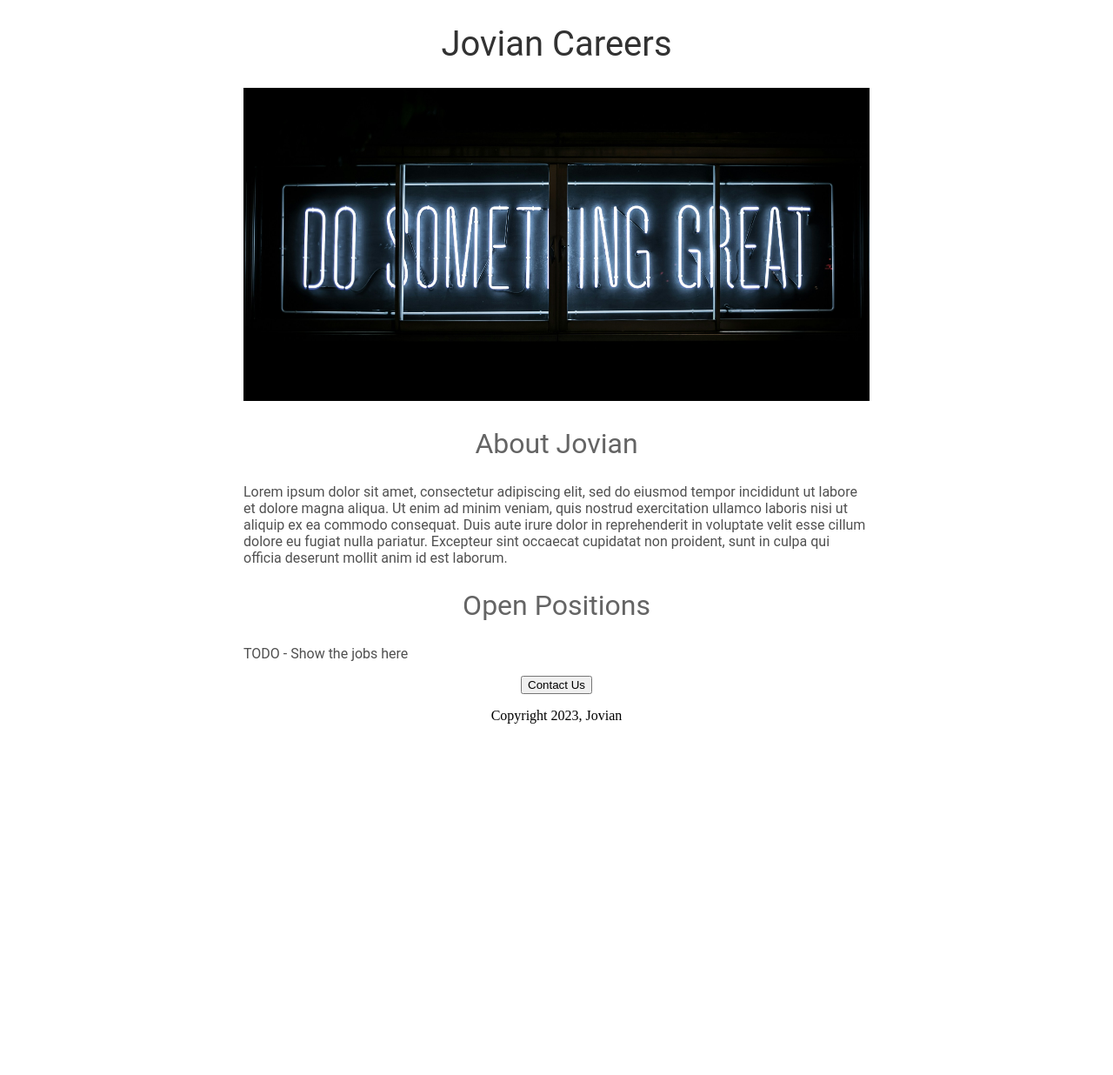
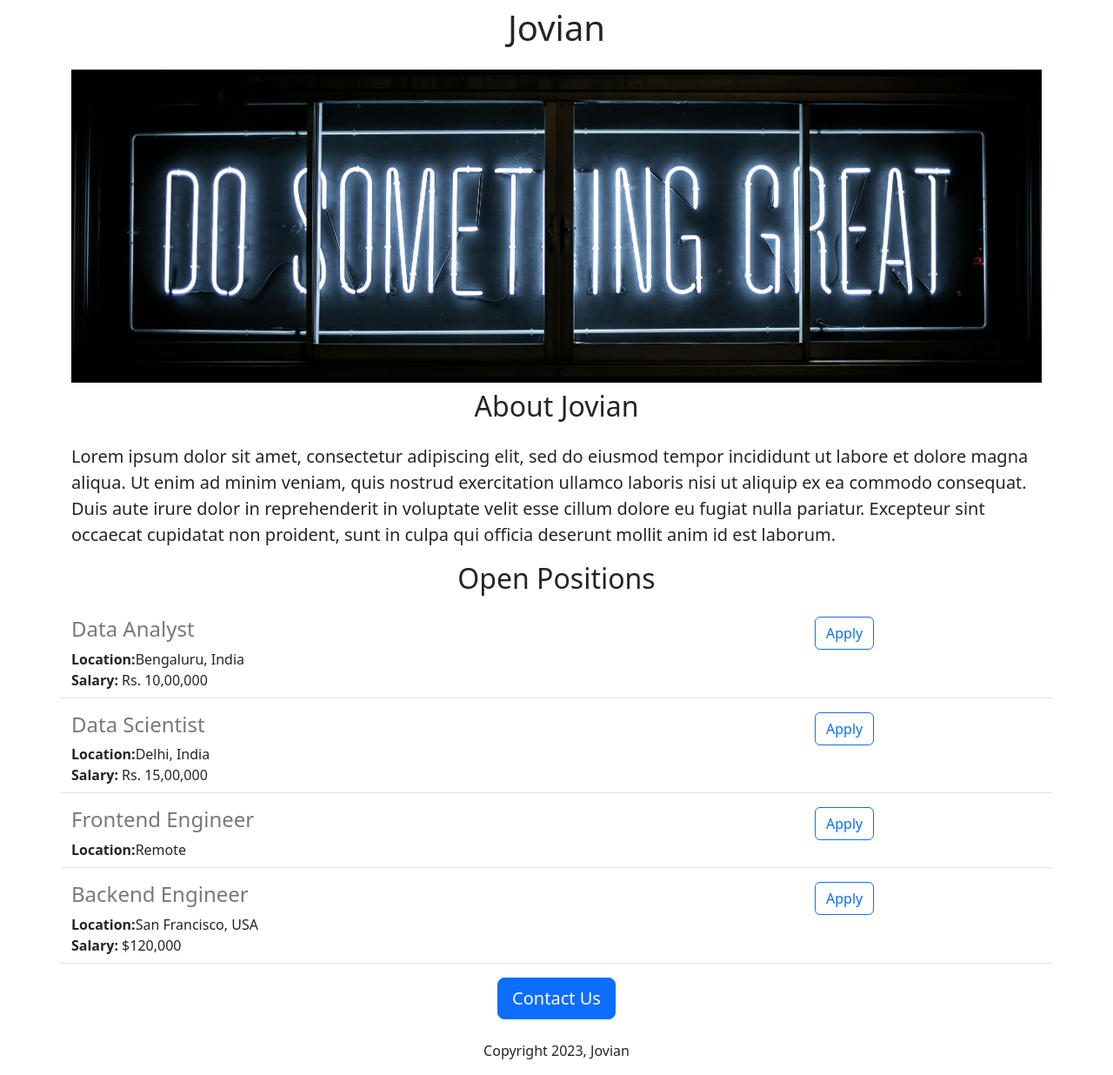
Before and after one commit to BryanAlbertoMk20/jovian-careers-website, a Flask app: page / in a window 1280 px wide. Shown: the whole page at 87% size. Before the commit the page ends 832 px from the top, so only its background shows below. Run offline with Flask 3, Linux system fonts and the light colour scheme.

Commit message:
Added dynamic data and API route

```diff
--- a/app.py
+++ b/app.py
@@ -1,10 +1,44 @@
-from flask import Flask, render_template
+from flask import Flask, render_template, jsonify
 
 app = Flask(__name__)
 
+JOBS = [
+    {
+        'id': 1,
+        'title': 'Data Analyst',
+        'location': 'Bengaluru, India',
+        'salary': 'Rs. 10,00,000'
+    },
+    {
+        'id': 2,
+        'title': 'Data Scientist',
+        'location': 'Delhi, India',
+        'salary': 'Rs. 15,00,000'
+    },
+    {
+        'id': 3,
+        'title': 'Frontend Engineer',
+        'location': 'Remote',
+        # 'salary': 'Rs. 12,00,000'
+    },
+    {
+        'id': 4,
+        'title': 'Backend Engineer',
+        'location': 'San Francisco, USA',
+        'salary': '$120,000'
+    }
+]
+
+
 @app.route("/")
-def hello_world():
-    return render_template('home.html')
+def hello_Jovian():
+  return render_template('home.html', jobs=JOBS, company_name='Jovian')
+
+
+@app.route("/api/jobs")
+def list_jobs():
+  return jsonify(JOBS)
+
 
 if __name__ == "__main__":
-    app.run(host='0.0.0.0',debug=True)
+  app.run(host='0.0.0.0', debug=True)
--- a/templates/home.html
+++ b/templates/home.html
@@ -1,61 +1,48 @@
 <!DOCTYPE html>
 <html>
   <head>
+
     <title>Jovian Careers</title>
+
+    <meta charset="utf-8">
+    <meta name="viewport" content="width=device-width, initial-scale=1">
+
+    <link href="https://cdn.jsdelivr.net/npm/bootstrap@5.3.3/dist/css/bootstrap.min.css" rel="stylesheet" integrity="sha384-QWTKZyjpPEjISv5WaRU9OFeRpok6YctnYmDr5pNlyT2bRjXh0JMhjY6hW+ALEwIH" crossorigin="anonymous">
+
     <style>
-      h1{
-        font-size:40px;
-        font-family:Roboto;
-        font-weight: normal;
-        color: rgb(50,50,50);
-        text-align: center;
-      }
-
-      #banner{
+      #banner {
+        height: 360px;
         width: 100%;
-        height: 360px;
         object-fit: cover;
       }
-
-      h2{
-        font-family: Roboto;
-        font-size: 32px;
-        color: rgb(100,100,100);
-        text-align: center;
-        font-weight: normal;
-      }
-
-      .bodytext{
-        font-family: Roboto;
-        color: rgb(80, 80, 80);
-      }
-
-      #container{
-        max-width: 720px;
-        margin: 0 auto;
-      }
-
-
     </style>
 
   </head>
+
   <body>
-    <div id="container">
-    <h1>Jovian Careers</h1>
+    <div class="container">
 
-    <img id="banner" src="https://7b824be3-0f7c-4daa-ad6d-b714771bd883-00-1kl0jy0nfvcrc.kirk.replit.dev/static/banner.jpg">
+    <h1 class="text-center mt-2 mb-4">{{company_name}}</h1>
+      <img class="img-fluid" id="banner" src="https://7b824be3-0f7c-4daa-ad6d-b714771bd883-00-1kl0jy0nfvcrc.kirk.replit.dev/static/banner.jpg">
+    <h2 class="text-center mt-2 mb-4">About Jovian</h2>
 
-    <h2>About Jovian</h2>
-
-    <p class="bodytext">Lorem ipsum dolor sit amet, consectetur adipiscing elit, sed do eiusmod tempor incididunt ut labore et dolore magna aliqua. Ut enim ad minim veniam, quis nostrud exercitation ullamco laboris nisi ut aliquip ex ea commodo consequat. Duis aute irure dolor in reprehenderit in voluptate velit esse cillum dolore eu fugiat nulla pariatur. Excepteur sint occaecat cupidatat non proident, sunt in culpa qui officia deserunt mollit anim id est laborum.
+    <p class="lead">Lorem ipsum dolor sit amet, consectetur adipiscing elit, sed do eiusmod tempor incididunt ut labore et dolore magna aliqua. Ut enim ad minim veniam, quis nostrud exercitation ullamco laboris nisi ut aliquip ex ea commodo consequat. Duis aute irure dolor in reprehenderit in voluptate velit esse cillum dolore eu fugiat nulla pariatur. Excepteur sint occaecat cupidatat non proident, sunt in culpa qui officia deserunt mollit anim id est laborum.
     </p>
 
-    <h2>Open Positions</h2>
-    <p class="bodytext">TODO - Show the jobs here</p>
-    <div style="text-align:center;">
-    <button>Contact Us</button>
-      <p>Copyright 2023, Jovian</p>
+    <h2 class="text-center mt-2 mb-4"">Open Positions</h2>
+
+    <div>
+      {% for job in jobs%}
+        {% include 'jobitem.html' %}
+      {% endfor %}
     </div>
+
+    <div class="text-center">
+    <button class="btn btn-primary btn-lg">Contact Us</button>
+      <p class="mt-4">Copyright 2023, Jovian</p>
+    </div>
+
     </div>
   </body>
+
 </html>
--- /dev/null
+++ b/templates/jobitem.html
@@ -0,0 +1,21 @@
+<div class="border-bottom row" style="margin-bottom:16px;padding-bottom:8px;">
+
+  <div class="col-9">
+    <h4
+      style="color:rgb(120,120,120); margin-botom:4px;">{{job['title']}}
+    </h4>
+    <div>
+      <b>Location:</b>{{job['location']}}
+    </div>
+    {% if 'salary' in job %}
+    <div>
+      <b>Salary:</b> {{job['salary']}}
+    </div>
+    {% endif %}
+  </div>
+
+  <div class="col-3">
+    <button type="button" class="btn btn-outline-primary"> Apply</button>
+  </div>
+
+</div>
```
Also changed, not shown: 1 other file.
